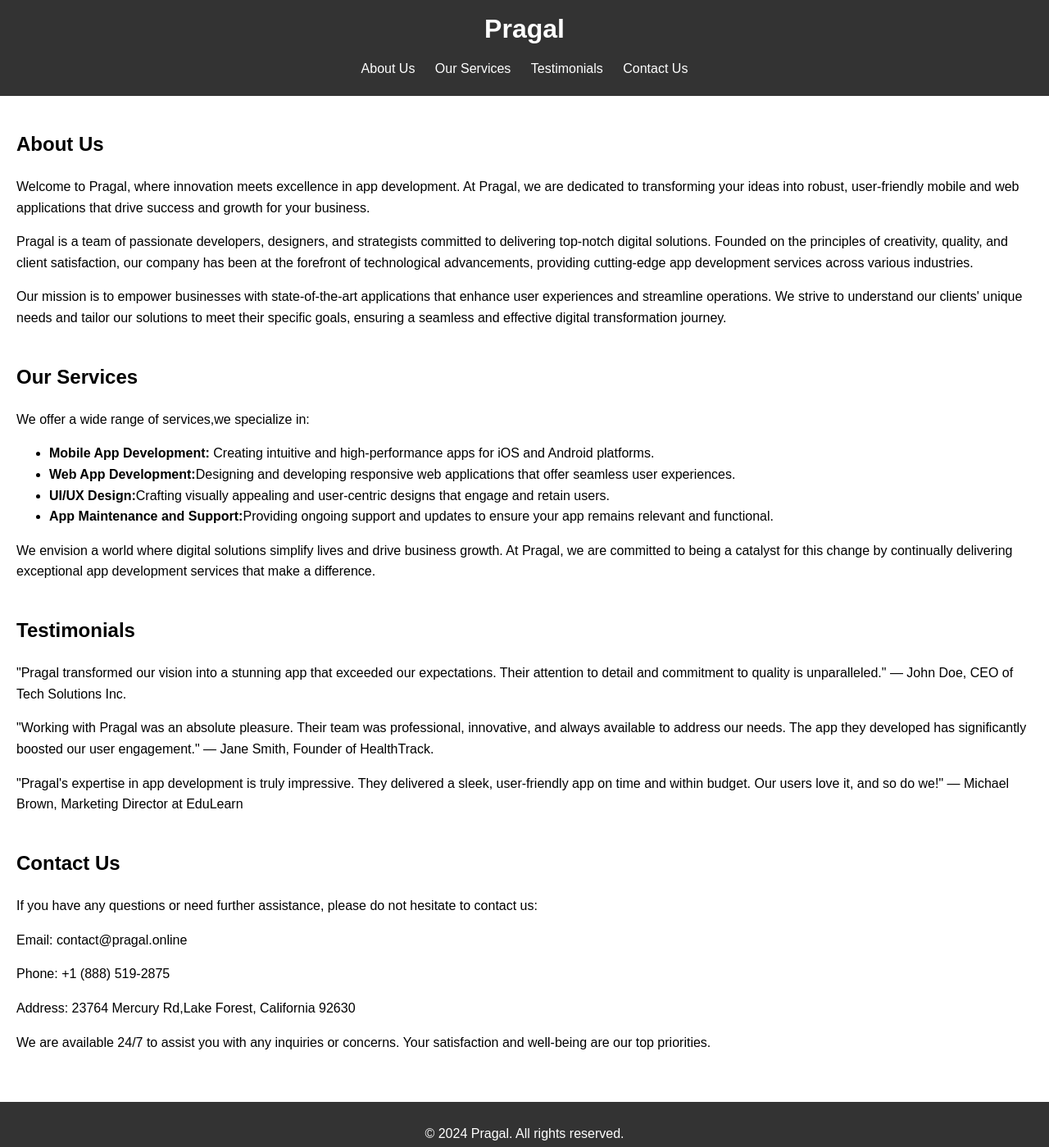
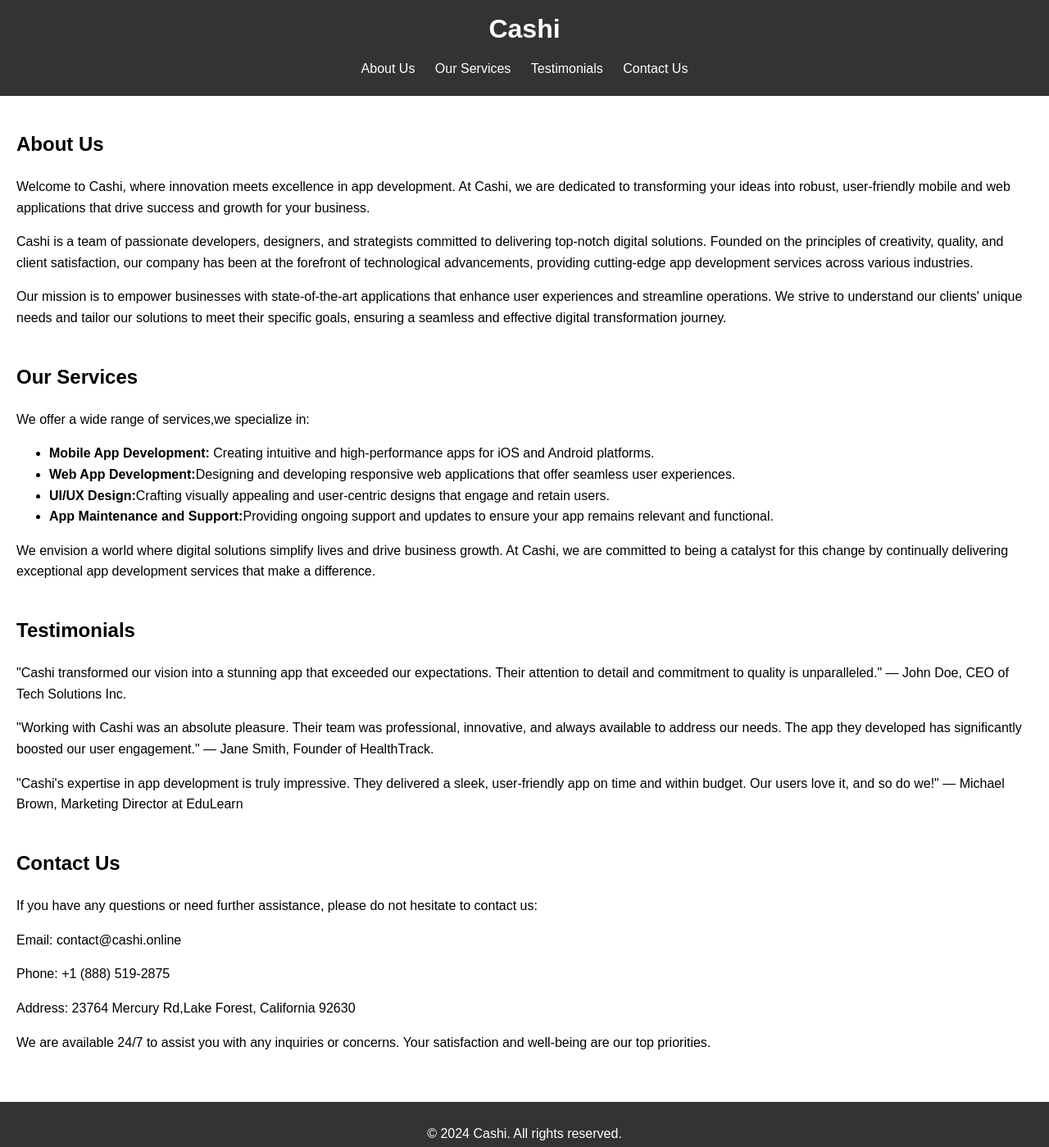
Before and after one commit to lullidon/cashi-apps-development-24x7s, a plain HTML site: page index.html in a window 1280 px wide. Shown: the top 1399 px of the page at 82% size. Drawn offline with Linux system fonts and the light colour scheme.

Commit message:
Update and rename pragal.html to index.html

```diff
--- a/pragal.html
+++ b/index.html
@@ -5,7 +5,7 @@
 <head>
     <meta charset="UTF-8">
     <meta name="viewport" content="width=device-width, initial-scale=1.0">
-    <title>Pragal- App Development</title>
+    <title>Cashi- App Development</title>
     <style>
         body {
             font-family: Arial, sans-serif;
@@ -64,7 +64,7 @@
 </head>
 <body>
     <header>
-        <h1>Pragal</h1>
+        <h1>Cashi</h1>
         <nav>
             <a href="#about">About Us</a>
             <a href="#services">Our Services</a>
@@ -76,10 +76,10 @@
         <section id="about">
             <h2>About Us</h2>
             <p>
-                Welcome to Pragal, where innovation meets excellence in app development. At Pragal, we are dedicated to transforming your ideas into robust, user-friendly mobile and web applications that drive success and growth for your business.
+                Welcome to Cashi, where innovation meets excellence in app development. At Cashi, we are dedicated to transforming your ideas into robust, user-friendly mobile and web applications that drive success and growth for your business.
             </p>
             <p>
-                Pragal is a team of passionate developers, designers, and strategists committed to delivering top-notch digital solutions. Founded on the principles of creativity, quality, and client satisfaction, our company has been at the forefront of technological advancements, providing cutting-edge app development services across various industries.
+                Cashi is a team of passionate developers, designers, and strategists committed to delivering top-notch digital solutions. Founded on the principles of creativity, quality, and client satisfaction, our company has been at the forefront of technological advancements, providing cutting-edge app development services across various industries.
             </p>
             <p>
                 Our mission is to empower businesses with state-of-the-art applications that enhance user experiences and streamline operations. We strive to understand our clients' unique needs and tailor our solutions to meet their specific goals, ensuring a seamless and effective digital transformation journey.
@@ -97,24 +97,24 @@
                 <li><b>App Maintenance and Support:</b>Providing ongoing support and updates to ensure your app remains relevant and functional.</li>
             </ul>
             <p>
-                We envision a world where digital solutions simplify lives and drive business growth. At Pragal, we are committed to being a catalyst for this change by continually delivering exceptional app development services that make a difference.
+                We envision a world where digital solutions simplify lives and drive business growth. At Cashi, we are committed to being a catalyst for this change by continually delivering exceptional app development services that make a difference.
             </p>
 
         </section>
         <section id="testimonials">
             <h2>Testimonials</h2>
             <p>
-                "Pragal transformed our vision into a stunning app that exceeded our expectations. Their attention to detail and commitment to quality is unparalleled."
+                "Cashi transformed our vision into a stunning app that exceeded our expectations. Their attention to detail and commitment to quality is unparalleled."
 — John Doe, CEO of Tech Solutions Inc.
 
             </p>
             <p>
-                "Working with Pragal was an absolute pleasure. Their team was professional, innovative, and always available to address our needs. The app they developed has significantly boosted our user engagement."
+                "Working with Cashi was an absolute pleasure. Their team was professional, innovative, and always available to address our needs. The app they developed has significantly boosted our user engagement."
 — Jane Smith, Founder of HealthTrack.
 
             </p>
             <p>
-               "Pragal's expertise in app development is truly impressive. They delivered a sleek, user-friendly app on time and within budget. Our users love it, and so do we!"
+               "Cashi's expertise in app development is truly impressive. They delivered a sleek, user-friendly app on time and within budget. Our users love it, and so do we!"
 — Michael Brown, Marketing Director at EduLearn
             </p>
         </section>
@@ -123,14 +123,14 @@
             <p>
                 If you have any questions or need further assistance, please do not hesitate to contact us:
             </p>
-            <p>Email: contact@pragal.online</p>
+            <p>Email: contact@cashi.online</p>
             <p>Phone: +1 (888) 519-2875</p>
             <p>Address: 23764 Mercury Rd,Lake Forest, California 92630</p>
             <p>We are available 24/7 to assist you with any inquiries or concerns. Your satisfaction and well-being are our top priorities.</p>
         </section>
     </main>
     <footer>
-        <p>&copy; 2024 Pragal. All rights reserved.</p>
+        <p>&copy; 2024 Cashi. All rights reserved.</p>
         <p>
             <a href="#privacy-policy">Privacy Policy</a> | <a href="#terms-conditions">Terms & Conditions</a>
         </p>
```
